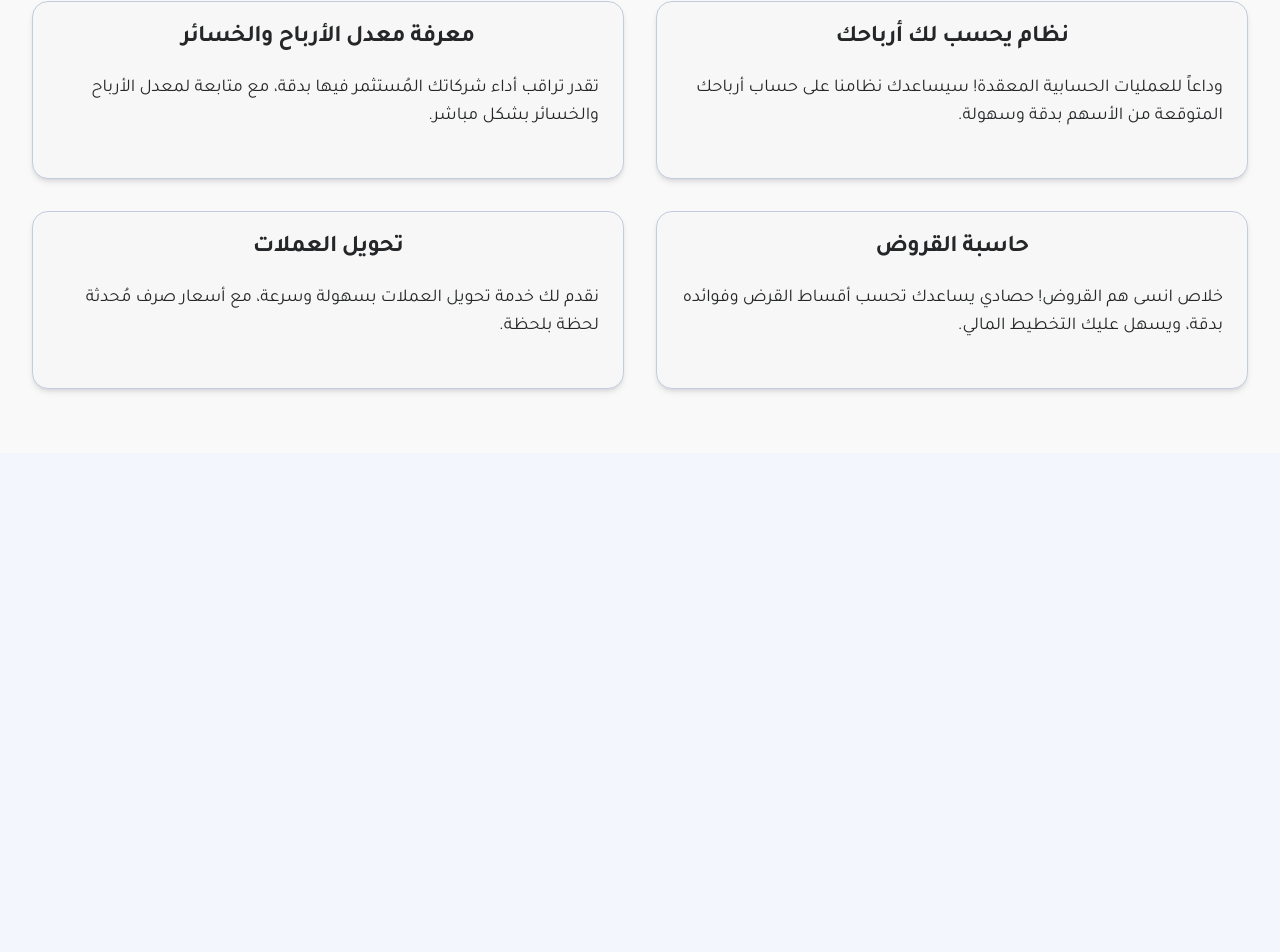
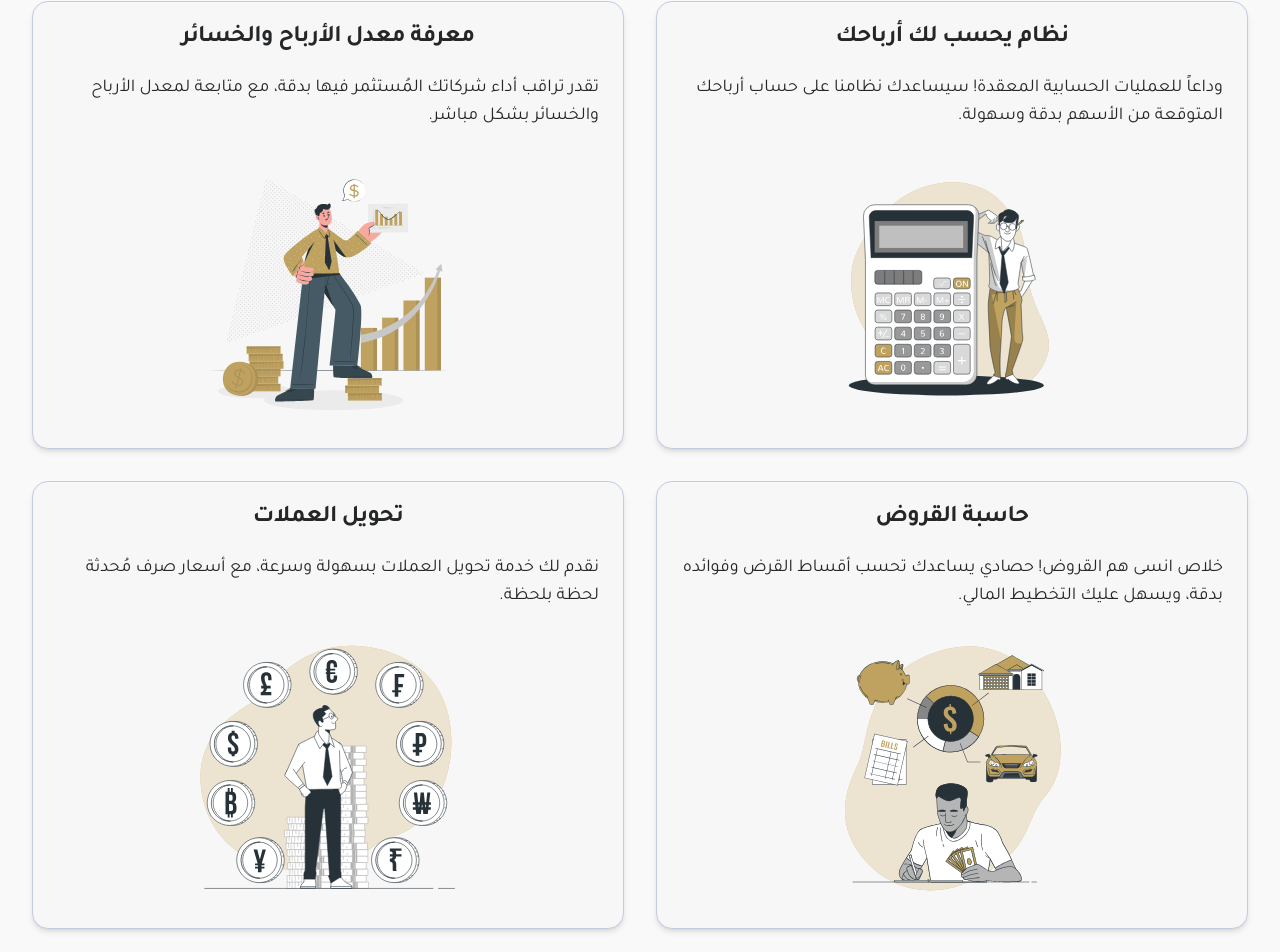
Before and after one commit to HassanAlabdulal/Hasady, a Next.js app: page / in a window 1280 px wide. Shown: the part 1396-2348 px from the top of the page. Before the commit the page ends 1849 px from the top, so only its background shows below. Built offline with nearby package versions, Linux system fonts and the light colour scheme.

Commit message:
feat: change some images

```diff
--- a/components/featuers.tsx
+++ b/components/featuers.tsx
@@ -1,3 +1,4 @@
+import image from "next/image";
 import { Badge } from "./ui/badge";
 import {
   Card,
@@ -6,9 +7,6 @@ import {
   CardHeader,
   CardTitle,
 } from "@/components/ui/card";
-// import image from "../assets/growth.png";
-// import image3 from "../assets/reflecting.png";
-// import image4 from "../assets/looking-ahead.png";
 
 interface FeatureProps {
   title: string;
@@ -21,25 +19,25 @@ const features: FeatureProps[] = [
     title: "نظام يحسب لك أرباحك ",
     description:
       "وداعاً للعمليات الحسابية المعقدة! سيساعدك نظامنا على حساب أرباحك المتوقعة من الأسهم بدقة وسهولة.",
-    featureImage: "image4",
+    featureImage: "/assets/Calculator.svg",
   },
   {
     title: "معرفة معدل الأرباح والخسائر",
     description:
       "تقدر تراقب أداء شركاتك المُستثمر فيها بدقة، مع متابعة لمعدل الأرباح والخسائر بشكل مباشر.",
-    featureImage: "image3",
+    featureImage: "/assets/Finance.svg",
   },
   {
     title: "حاسبة القروض",
     description:
       "خلاص انسى هم القروض! حصادي يساعدك تحسب أقساط القرض وفوائده بدقة، ويسهل عليك التخطيط المالي.",
-    featureImage: "image",
+    featureImage: "/assets/Manage money.svg",
   },
   {
     title: "تحويل العملات",
     description:
       "نقدم لك خدمة تحويل العملات بسهولة وسرعة، مع أسعار صرف مُحدثة لحظة بلحظة.",
-    featureImage: "image",
+    featureImage: "/assets/Currency.svg",
   },
 ];
 
@@ -87,11 +85,11 @@ export const Features = () => {
             <CardContent className=" text-lg">{description}</CardContent>
 
             <CardFooter>
-              {/* <Image
-                src={image}
-                alt="About feature"
-                className="w-[200px] lg:w-[300px] mx-auto"
-              /> */}
+              <img
+                src={featureImage}
+                alt="About features"
+                className="w-[200px] lg:w-[270px] mx-auto"
+              />
             </CardFooter>
           </Card>
         ))}
```
Also changed, not shown: public/assets/Calculator.svg, public/assets/Manage money.svg.
